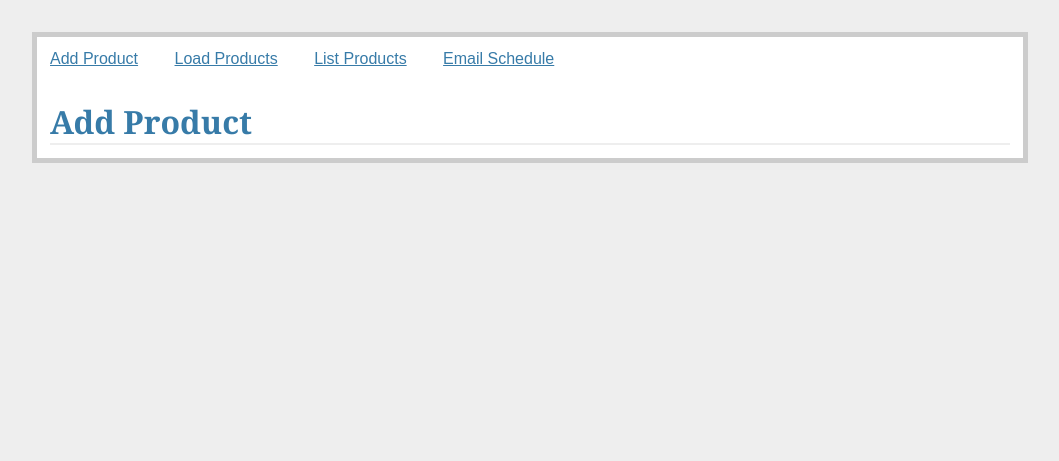
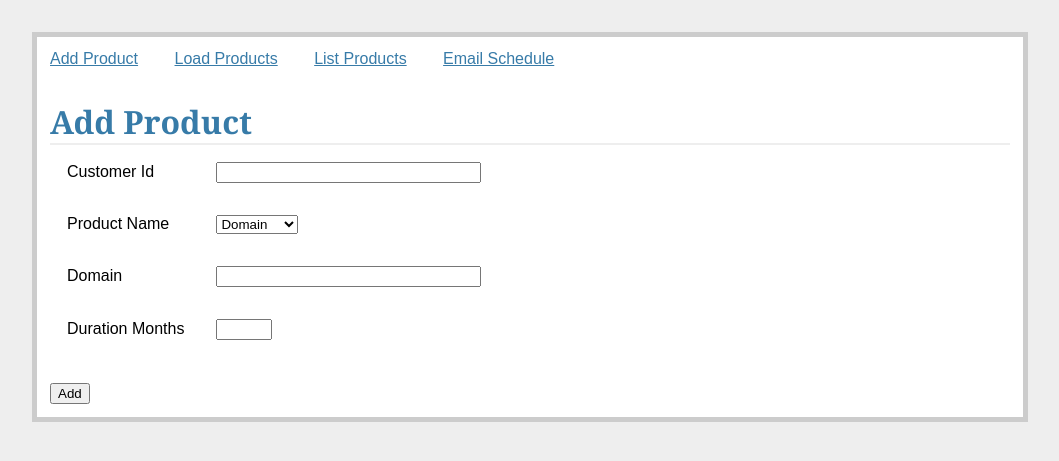
Before and after one commit to superdev115/bh-coding-test-py, a Flask app: page /add_product in a window 1280 px wide. Shown: the top 461 px of the page, without its empty margins (110-1169 px from the left). Run offline with Flask 2, Linux system fonts and the light colour scheme.

Commit message:
design of Add Product Form

```diff
--- a/project/controllers/main.py
+++ b/project/controllers/main.py
@@ -1,15 +1,28 @@
 # -*- coding: utf-8 -*-
 from project import app
-from flask import render_template
+from flask import render_template, request
+from flask_wtf import FlaskForm
+from wtforms.fields import StringField, SelectField, html5 as html5fields
+from wtforms.validators import DataRequired, NumberRange, Regexp
+from wtforms.widgets import html5 as html5widgets
+
+class AddProductForm(FlaskForm):
+    customerId = StringField('Customer Id', validators=[DataRequired()])
+    product_name = SelectField('Product Name', choices=[('domain', 'Domain'), ('hosting', 'Hosting'), ('email', 'Email'), ('pdomain', 'P-Domain'), ('edomain', 'E-Domain')], validators=[DataRequired()])
+    domain = StringField('Domain', validators=[DataRequired(), Regexp('[a-z0-9-]+\.(?:com|org)')])
+    duration_months = html5fields.IntegerField('Duration Months', widget=html5widgets.NumberInput(min=1, max=36), validators=[DataRequired(), NumberRange(min=1, max=36)])
 
 @app.route('/')
 @app.route('/load_products')
 def load_products():
     return render_template('main/load_products.html')
 
-@app.route('/add_product')
+@app.route('/add_product', methods=['GET', 'POST'])
 def add_product():
-    return render_template('main/add_product.html')
+    form = AddProductForm(request.form)
+    if request.method == 'POST' and form.validate():
+        return render_template('main/load_products.html')
+    return render_template('main/add_product.html', form=form)
 
 @app.route('/list_products')
 def list_products():
--- a/project/static/css/style.css
+++ b/project/static/css/style.css
@@ -33,6 +33,10 @@ h2 {
     text-align: center;
 }
 
+th, td {
+    padding: 15px;
+}
+
 .flash {
     background: #CEE5F5;
     padding: 0.5em;
--- a/project/templates/main/add_product.html
+++ b/project/templates/main/add_product.html
@@ -1,4 +1,32 @@
 {% extends "layout/layout.html" %}
 {% block body %}
     <h1>Add Product</h1>
+
+    <form action="{{ url_for('add_product') }}" method="post">
+        {{ form.csrf_token }}
+        <table>
+            <tr>
+                <td>{{ form.customerId.label }}</td>
+                <td>{{ form.customerId(size=30) }}</td>
+                <td>{{ render_error(form.customerId) }}</td>
+            </tr>
+            <tr>
+                <td>{{ form.product_name.label }}</td>
+                <td>{{ form.product_name }}</td>
+                <td>{{ render_error(form.product_name) }}</td>
+            </tr>
+            <tr>
+                <td>{{ form.domain.label }}</td>
+                <td>{{ form.domain(size=30) }}</td>
+                <td>{{ render_error(form.domain) }}</td>
+            </tr>
+            <tr>
+                <td>{{ form.duration_months.label }}</td>
+                <td>{{ form.duration_months }}</td>
+                <td>{{ render_error(form.duration_months) }}</td>
+            </tr>
+        </table>
+
+        <input type="submit" style="margin-top: 2em;" value="Add"/>
+    </form>
 {% endblock %}
```
